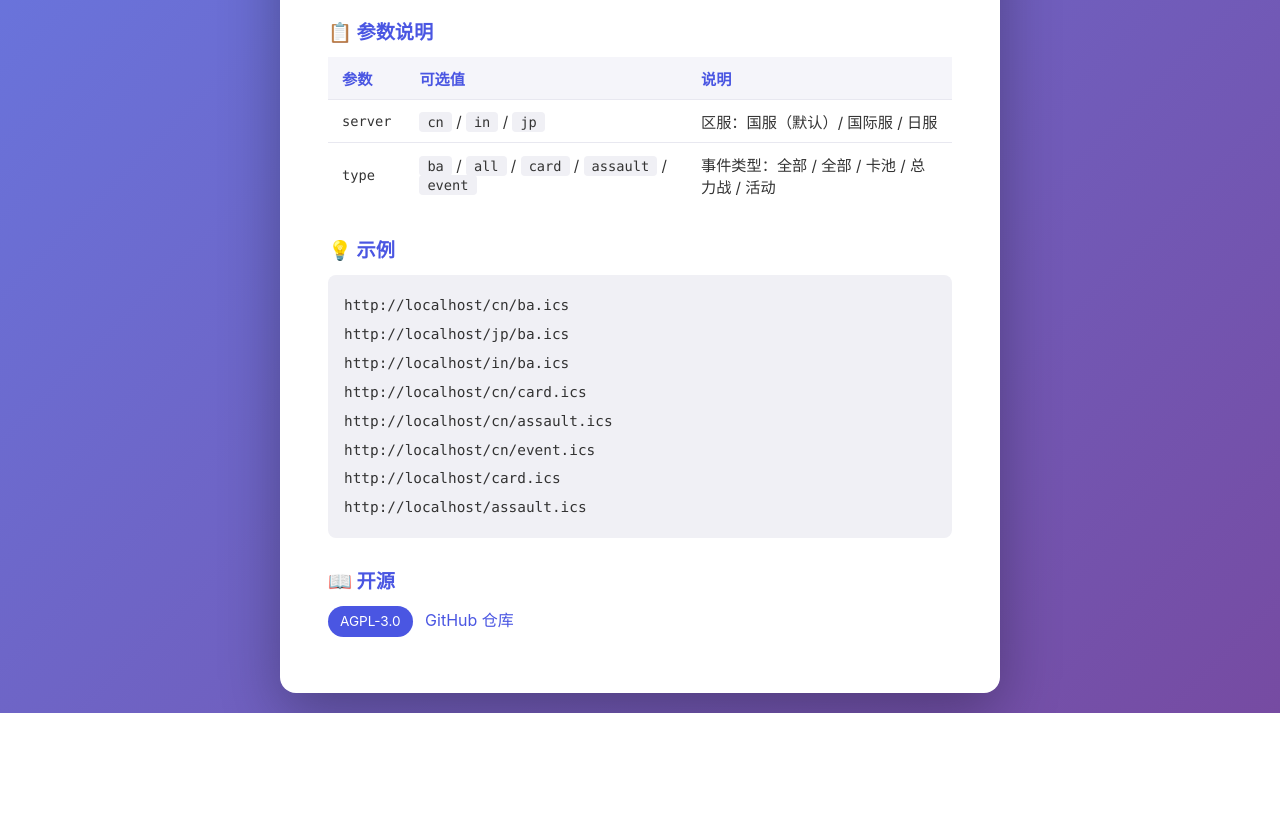
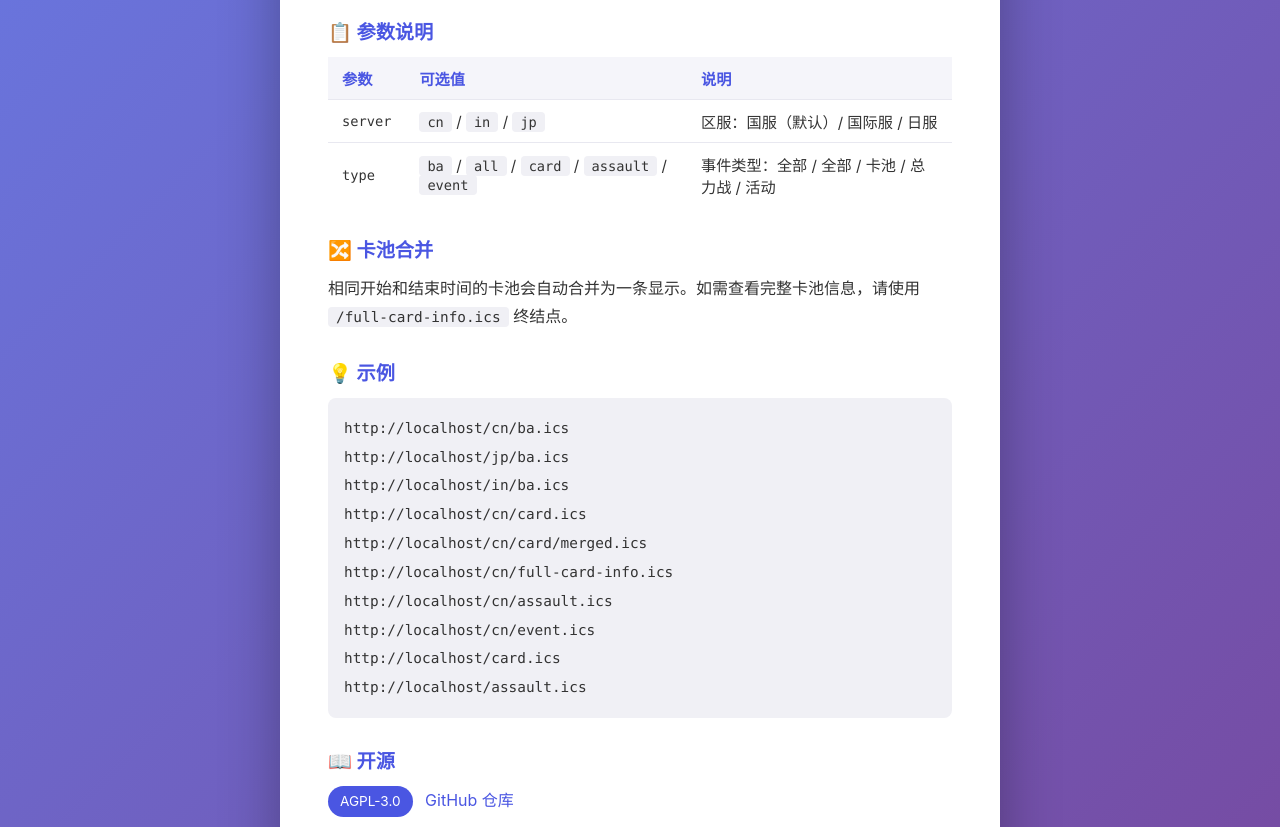
Before and after one commit to This-is-XiaoDeng/BlueArchive.ics, a FastAPI app: page / in a window 1280 px wide. Shown: the part 531-1358 px from the top of the page. Before the commit the page ends 1244 px from the top, so only its background shows below. Run offline with FastAPI, Linux system fonts and the light colour scheme.

Commit message:
docs: 更新 index.html 和 README.md，添加卡池合并说明

```diff
--- a/bluearchive_ics/templates/index.html
+++ b/bluearchive_ics/templates/index.html
@@ -196,6 +196,9 @@
         </tbody>
       </table>
 
+      <h2>🔀 卡池合并</h2>
+      <p>相同开始和结束时间的卡池会自动合并为一条显示。如需查看完整卡池信息，请使用 <code>/full-card-info.ics</code> 终结点。</p>
+
       <h2>💡 示例</h2>
       <div class="example-block" id="examples">
         <code>加载中...</code>
@@ -223,6 +226,8 @@
           "/jp/ba.ics",
           "/in/ba.ics",
           "/cn/card.ics",
+          "/cn/card/merged.ics",
+          "/cn/full-card-info.ics",
           "/cn/assault.ics",
           "/cn/event.ics",
           "/card.ics",
```
Also changed, not shown: README.md.
